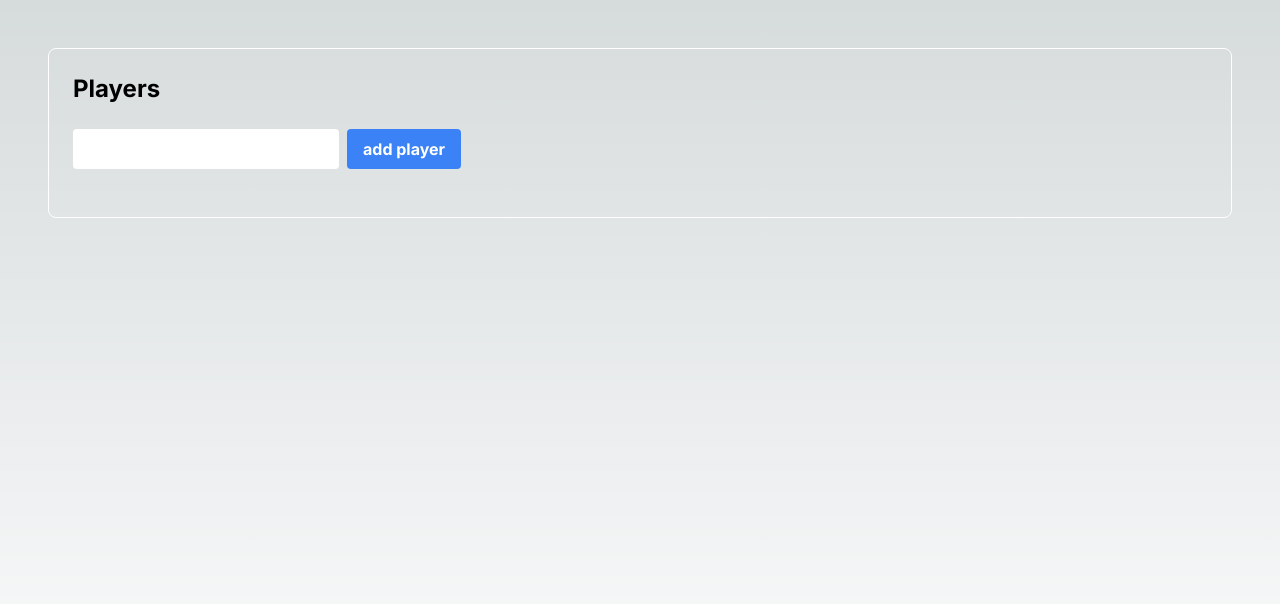
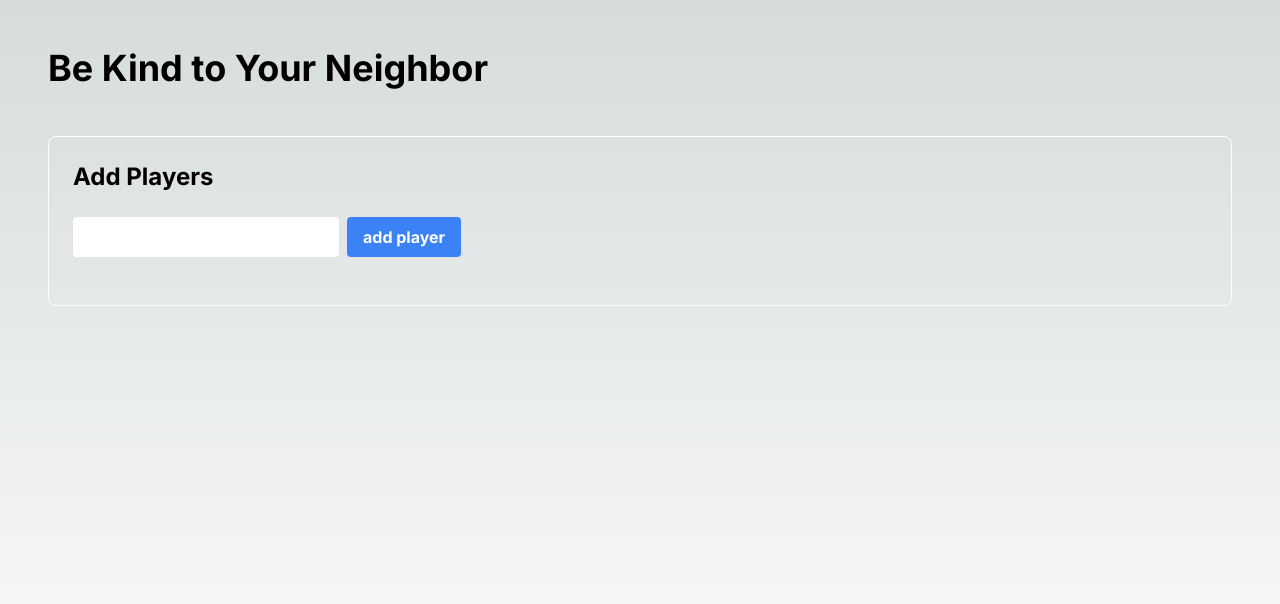
Before and after one commit to parkthomp/bekind, a Next.js app: page / in a window 1280 px wide. Shown: the top 604 px of the page. Built offline with nearby package versions, Linux system fonts and the light colour scheme.

Commit message:
changed labels

```diff
--- a/app/page.tsx
+++ b/app/page.tsx
@@ -282,9 +282,10 @@
 
   return (
     <main className='flex min-h-screen flex-col p-12 gap-12'>
+      <h1 className='text-4xl font-bold'>Be Kind to Your Neighbor</h1>
       {!gameStarted && (
         <div className='flex flex-col items-start gap-6 border border-white rounded-lg p-6'>
-          <h1 className='text-2xl font-bold'>Players</h1>
+          <h1 className='text-2xl font-bold'>Add Players</h1>
           <AddPlayer addPlayer={addPlayer} />
           <div className='flex flex-row gap-2 flex-wrap'>
             {players.map((player, index) => (
```
